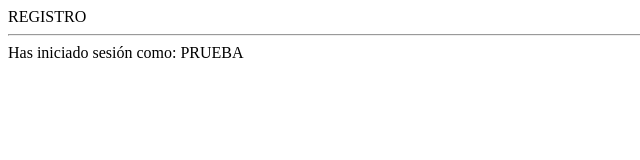
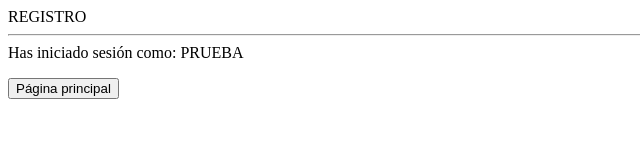
Before and after one commit to RobertoRamosCastro/LTAW-Practicas, a plain HTML site: page P2/html/form-resp.html in a window 1280 px wide. Shown: the whole page, without its empty margins (0-640 px from the left). Drawn offline with Linux system fonts and the light colour scheme.

Commit message:
boton para volver

```diff
--- a/P2/html/form-resp.html
+++ b/P2/html/form-resp.html
@@ -13,6 +13,11 @@
     <hr>
     <span>Has iniciado sesión como: PRUEBA</span>
     <p></p>
+
+    <a href="/">
+        <input class="button" type="submit" value="Página principal"/>
+    </a>
+
     </div>
 
   </body>
```
